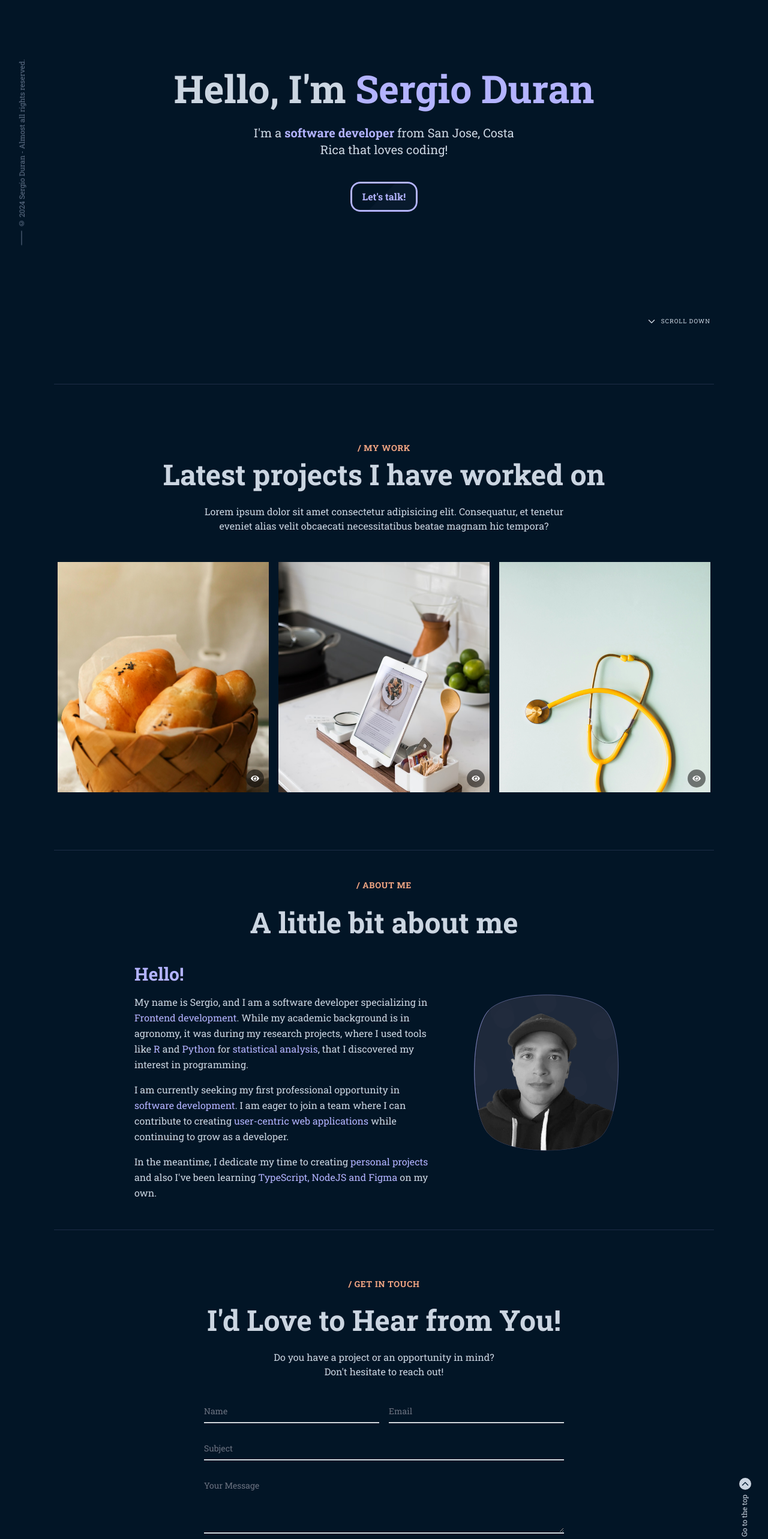
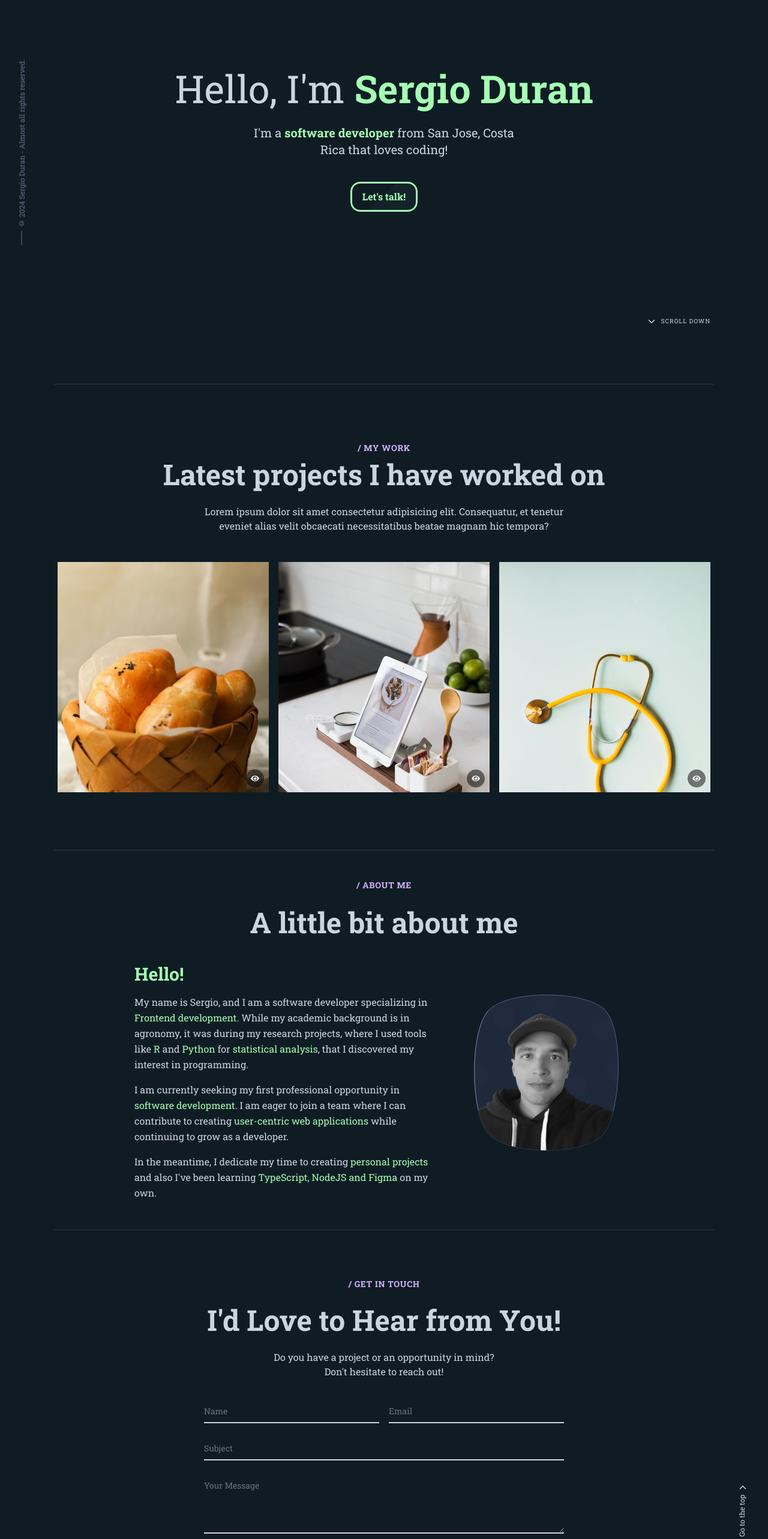
Before and after one commit to tutaabsoluta/portfolio, a React (Vite) app: page / in a window 1280 px wide. Shown: the part 200-2766 px from the top of the page at 60% size. Built offline with nearby package versions, Linux system fonts and the light colour scheme.

Commit message:
color changes

```diff
--- a/src/App.css
+++ b/src/App.css
@@ -13,7 +13,7 @@ body {
 
   /* Headings */
   h1 {
-    @apply text-4xl md:text-[64px] font-bold;
+    @apply text-4xl md:text-[64px];
   }
 
   h2 {
--- a/src/components/Navbar.jsx
+++ b/src/components/Navbar.jsx
@@ -3,7 +3,7 @@ export const Navbar = () => {
     <nav className="w-full mx-auto p-5 relative z-20">
       <div className="flex justify-between items-center">
         <a href="#">
-          <img src="logo2.png" alt="" className="h-20 w-full" />
+          <img src="logo.png" alt="" className="h-20 w-full" />
         </a>
 
         <div>
--- a/src/components/Technology.jsx
+++ b/src/components/Technology.jsx
@@ -1,8 +1,8 @@
 export const Technology = ({ name, url }) => {
   return (
     <div className="relative inline-flex h-7 overflow-hidden rounded-full p-[1px] focus:outline-none focus:ring-2 focus:ring-slate-400 focus:ring-offset-2 focus:ring-offset-slate-50">
-      <span className="absolute inset-[-1000%] animate-[spin_5s_linear_infinite] bg-[conic-gradient(from_90deg_at_50%_50%,#E2CBFF_0%,#393BB2_50%,#E2CBFF_100%)]" />
-      <span className="inline-flex h-full w-full items-center justify-center rounded-full bg-black px-3 py-1 text-xs font-medium text-white backdrop-blur-3xl">
+      <span className="absolute inset-[-1000%] animate-[spin_5s_linear_infinite] bg-[conic-gradient(from_90deg_at_50%_50%,#cbffe7_0%,#39b26f_50%,#cbffdf_100%)]" />
+      <span className="inline-flex h-full w-full items-center justify-center rounded-full bg-black px-3 py-1 text-xs font-medium text-emerald-100 backdrop-blur-3xl">
         {name}
       </span>
     </div>
--- a/src/ui/Footer.jsx
+++ b/src/ui/Footer.jsx
@@ -10,21 +10,25 @@ export const Footer = () => {
         <h3 className="text-optional uppercase tracking-wider text-sm">
           {`/ Get in touch`}
         </h3>
-        <h2 className="text-center text-terciary">I'd Love to Hear from You!</h2>
+        <h2 className="text-center text-terciary">
+          I'd Love to Hear from You!
+        </h2>
         <p className="mt-8 text-base text-center text-terciary">
-          Do you have a project or an opportunity in mind?  <br />
+          Do you have a project or an opportunity in mind? <br />
           Don't hesitate to reach out!
         </p>
 
         <ContactForm />
       </div>
 
-      <div className="flex flex-col items-center absolute right-7 bottom-36">
-        <button className="mb-2 ml-1 p-[2px] rounded-full bg-terciary hover:scale-125 transition-transform duration-300">
-          <IoIosArrowUp className="text-accent" />
+      <div className="flex flex-col items-center absolute right-7 bottom-36 group">
+        <button className="flex flex-col items-center ">
+          <IoIosArrowUp className="text-terciary group-hover:text-primary transition-all duration-500 group-hover:scale-125" />
+          <p className="text-terciary vertical-text cursor-pointer group-hover:text-primary transition-colors duration-500 mt-1 mr-1">
+            Go to the top
+          </p>
         </button>
-        <p className="text-terciary vertical-text cursor-default">Go to the top</p>
-        <div className="w-6 h-[1px] bg-terciary transform rotate-90 relative right-0 -bottom-8"></div>
+        <div className="w-6 h-[1px] bg-terciary transform rotate-90 relative right-0 -bottom-8 mr-1"></div>
       </div>
     </footer>
   );
--- a/src/ui/Header.jsx
+++ b/src/ui/Header.jsx
@@ -10,7 +10,7 @@ export const Header = () => {
         <div className="flex items-center gap-8">
           <div>
             <h1 className="text-terciary">
-              Hello, I'm <span className="text-primary">Sergio Duran</span>
+              Hello, I'm <span className="font-bold text-primary">Sergio Duran</span>
             </h1>
           </div>
         </div>
@@ -35,8 +35,8 @@ export const Header = () => {
 
       <div className="flex items-center gap-2 absolute right-24 bottom-24">
         <button className="flex items-center gap-2 group">
-          <IoIosArrowDown className="text-terciary group-hover:scale-150 transition-transform duration-500" />
-          <span className="text-terciary uppercase text-[10px] tracking-widest">
+          <IoIosArrowDown className="text-terciary group-hover:scale-125 group-hover:text-primary transition-transform duration-500" />
+          <span className="text-terciary uppercase text-[10px] tracking-widest group-hover:text-primary transition-transform duration-500">
             Scroll down
           </span>
         </button>
--- a/tailwind.config.js
+++ b/tailwind.config.js
@@ -8,12 +8,12 @@ export default {
     extend: {
       fontFamily: [ 'Roboto Slab', 'serif' ],
       colors: {
-        primary: '#b3b3ff', //b3b3ff
+        primary: '#A5FFB3', //b3b3ff
         secondary: '#1F371C', // midnight blue #272757
         terciary: '#CBD5E1', //d3d3ff lavender
-        neutral: '#021526', // bg 021526
+        neutral: '#0F1C24 ', // bg 021526
         accent: '#041C32', // footer,
-        optional: '#F3A683'
+        optional: '#D4B4FF' // f3a683
 
       },
         boxShadow: {
```
Also changed, not shown: public/logo.png (added).
